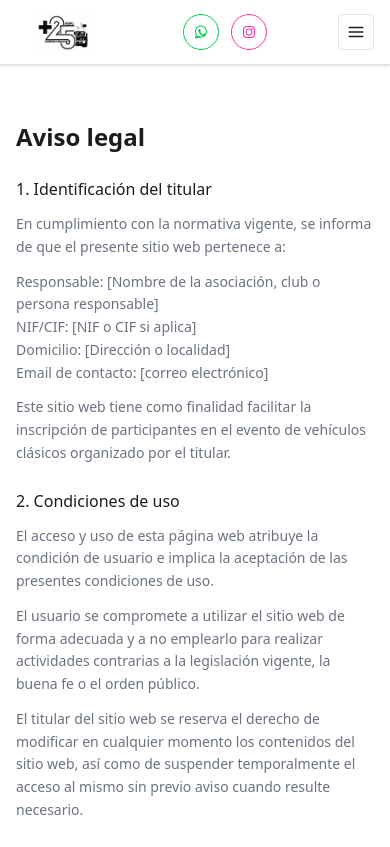
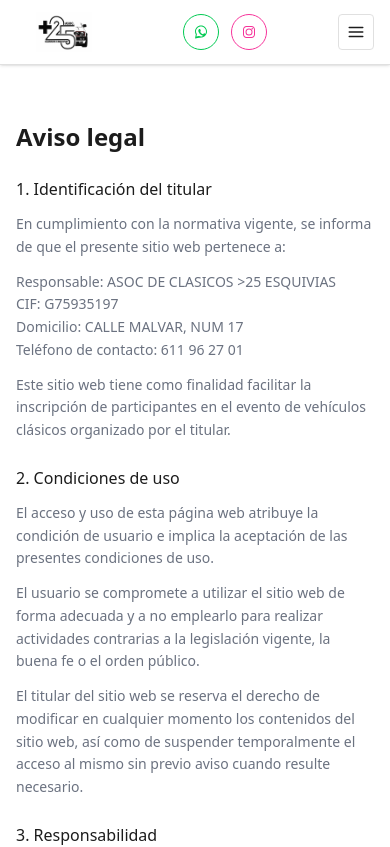
Before and after one commit to Raul1992gt/clasicos, a Next.js app: page /aviso-legal in a window 390 px wide. Shown: the top 847 px of the page. Built offline with nearby package versions, Linux system fonts and the light colour scheme.

Commit message:
Update legal and privacy pages with organization details: added responsible entity, CIF, address, and contact phone number.

```diff
--- a/src/app/aviso-legal/page.tsx
+++ b/src/app/aviso-legal/page.tsx
@@ -12,13 +12,13 @@ export default function AvisoLegalPage() {
           pertenece a:
         </p>
         <p className="text-muted">
-          Responsable: [Nombre de la asociación, club o persona responsable]
+          Responsable: ASOC DE CLASICOS &gt;25 ESQUIVIAS
           <br />
-          NIF/CIF: [NIF o CIF si aplica]
+          CIF: G75935197
           <br />
-          Domicilio: [Dirección o localidad]
+          Domicilio: CALLE MALVAR, NUM 17
           <br />
-          Email de contacto: [correo electrónico]
+          Teléfono de contacto: 611 96 27 01
         </p>
         <p className="text-muted">
           Este sitio web tiene como finalidad facilitar la inscripción de participantes en
--- a/src/app/politica-privacidad/page.tsx
+++ b/src/app/politica-privacidad/page.tsx
@@ -8,13 +8,13 @@ export default function PoliticaPrivacidadPage() {
       <section className="space-y-3 text-sm leading-relaxed">
         <h2 className="text-base font-medium">1. Responsable del tratamiento</h2>
         <p className="text-muted">
-          Responsable: [Nombre de la asociación, club o persona responsable]
+          Responsable: ASOC DE CLASICOS &gt;25 ESQUIVIAS
           <br />
-          NIF/CIF: [NIF o CIF si aplica]
+          CIF: G75935197
           <br />
-          Domicilio: [Dirección o localidad]
+          Domicilio: CALLE MALVAR, NUM 17
           <br />
-          Email de contacto: [correo electrónico]
+          Teléfono de contacto: 611 96 27 01
         </p>
         <p className="text-muted">
           El responsable del tratamiento garantiza la protección de los datos personales
```
